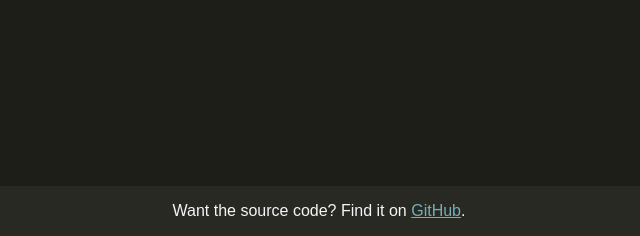
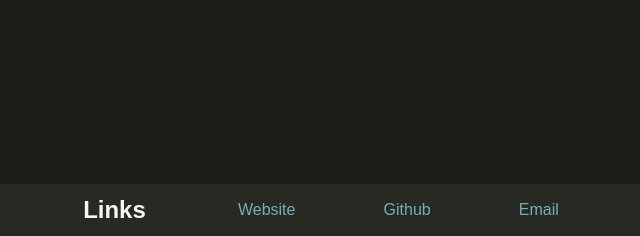
Before and after one commit to EMattfolk/Homepage, a Flask app: page / in a window 1280 px wide. Shown: the part 564-800 px from the top of the page, without its empty margins (321-961 px from the left). Run offline with Flask 2, Linux system fonts and the light colour scheme.

Commit message:
Update footer

```diff
--- a/static/style.css
+++ b/static/style.css
@@ -9,6 +9,7 @@
 html, body {
     width: 100%;
     height: 100%;
+    font-size: 1em;
     font-family: sans-serif;
 }
 
@@ -44,11 +45,10 @@ article {
 footer {
     justify-content: center;
 
-    padding: 1em;
-
     background-color: var(--fbg);
 }
 
 a {
     color: var(--a);
+    text-decoration: none;
 }
--- a/templates/footer.html
+++ b/templates/footer.html
@@ -1,2 +1,28 @@
-Want the source code? Find it on&nbsp;
-<a href="https://github.com/EMattfolk/mattfolk.xyz">GitHub</a>.
+<style type="text/css">
+    #footer-div {
+        display: flex;
+        flex-grow: 1;
+        flex-wrap: wrap;
+        justify-content: space-evenly;
+        align-items: center;
+
+        max-width: 40em;
+    }
+    .footer-item {
+        margin: 0.5em;
+        padding: 0em;
+    }
+</style>
+
+<div id="footer-div">
+    <h2 class="footer-item">Links</h2>
+    <p class="footer-item">
+        <a href="https://github.com/EMattfolk/mattfolk.xyz">Website</a>
+    </p>
+    <p class="footer-item">
+        <a href="https://github.com/EMattfolk">Github</a>
+    </p>
+    <p class="footer-item">
+        <a href="mailto:erik.mattfolk@gmail.com">Email</a>
+    </p>
+</div>
```
